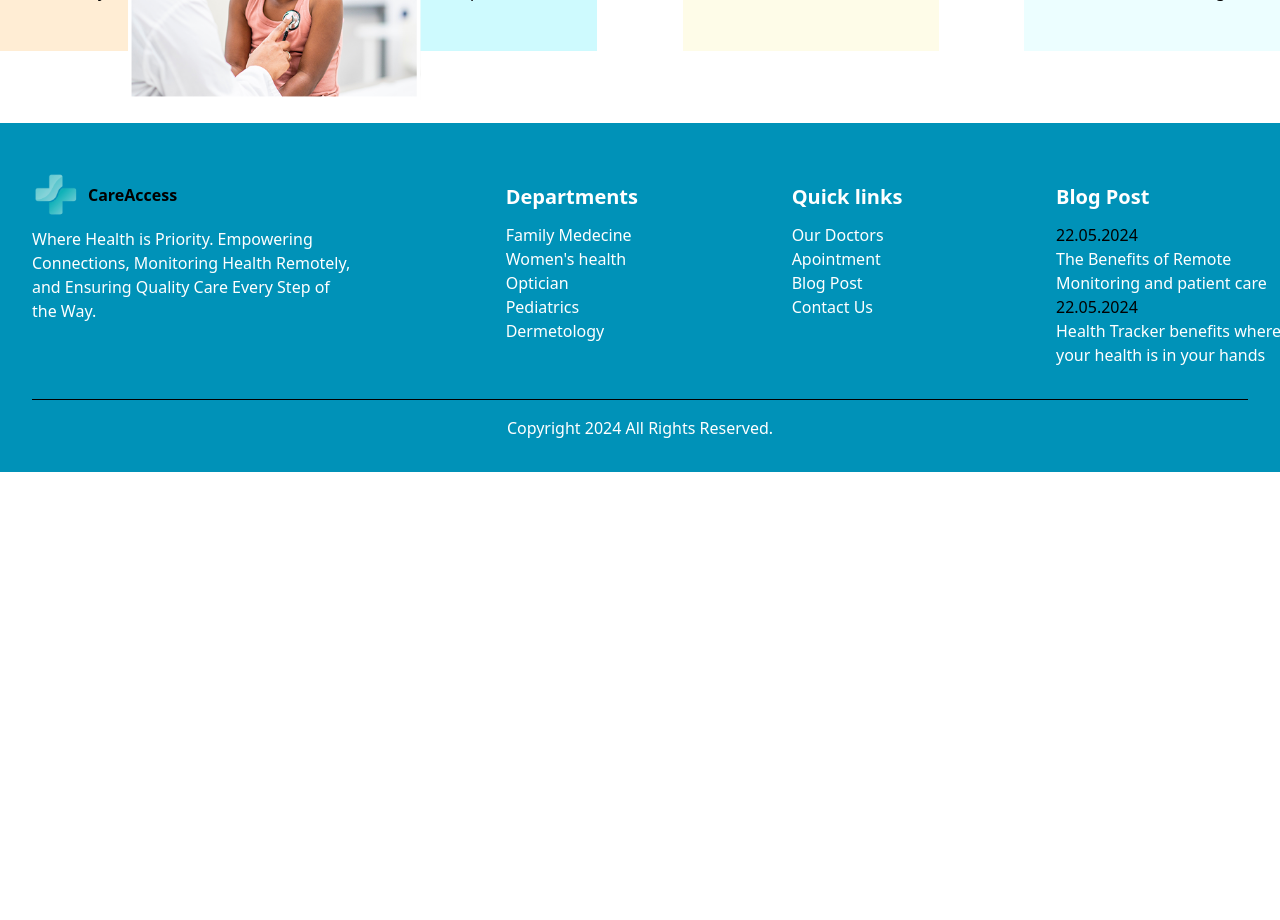
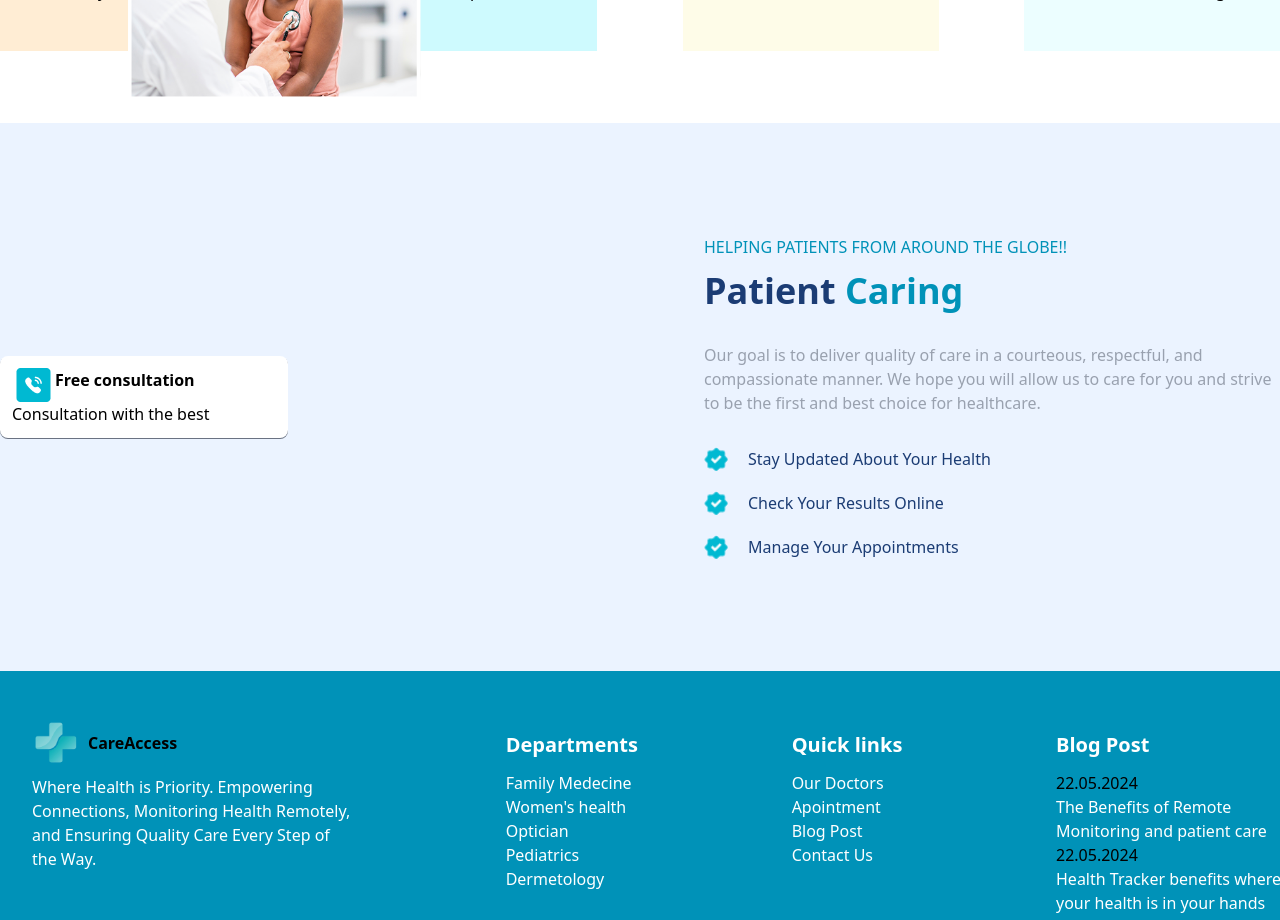
Before and after one commit to gloriaumutoni/AccessCare-Frontend, a React (Vite) app: page / in a window 1280 px wide. Shown: the part 1140-2060 px from the top of the page. Before the commit the page ends 1612 px from the top, so only its background shows below. Built offline with nearby package versions, Linux system fonts and the light colour scheme.

Commit message:
chore: create consultation component

```diff
--- a/src/Pages/Home.tsx
+++ b/src/Pages/Home.tsx
@@ -1,3 +1,4 @@
+import Consultation from "../components/Cards/Consultation"
 import Footer from "../components/Footer"
 import Health from "../components/Home/Health"
 import HeroSection from "../components/Home/HeroSection"
@@ -11,6 +12,7 @@ function Home() {
         <HeroSection />
         <Health />
       </div>
+      <Consultation />
       <Footer />
     </>
   )
--- /dev/null
+++ b/src/components/Cards/Consultation.tsx
@@ -0,0 +1,47 @@
+const details = [
+  "Stay Updated About Your Health",
+  "Check Your Results Online",
+  "Manage Your Appointments",
+]
+function Consultation() {
+  return (
+    <section className="bg-secondary py-28">
+      <div className="flex justify-between w-7xl mx-auto">
+        <div className="flex items-center">
+          <div className="p-3 rounded-lg bg-white w-2xs shadow-gray-500 shadow-2xs">
+            <div className="flex">
+              <img src="/Frame.png" alt="phone" />
+              <h1 className="text-md font-bold">Free consultation</h1>
+            </div>
+            <p>Consultation with the best</p>
+          </div>
+        </div>
+        <div className="w-xl space-y-8">
+          <div className="space-y-3">
+            <p className="text-primary-400 text-l font-medium">
+              HELPING PATIENTS FROM AROUND THE GLOBE!!
+            </p>
+            <h1 className="text-primary-500 font-bold text-4xl">
+              Patient <span className="text-primary-400">Caring</span>
+            </h1>
+          </div>
+          <p className="text-gray-400">
+            Our goal is to deliver quality of care in a courteous, respectful,
+            and compassionate manner. We hope you will allow us to care for you
+            and strive to be the first and best choice for healthcare.
+          </p>
+          <div className="space-y-5">
+            {details.map((detail) => (
+              <div key={detail} className="flex gap-5 text-primary-500">
+                <img className="w-6" src="/star.png" alt="star" />
+                <p>{detail}</p>
+              </div>
+            ))}
+          </div>
+        </div>
+      </div>
+    </section>
+  )
+}
+
+export default Consultation
--- a/src/components/Home/Health.tsx
+++ b/src/components/Home/Health.tsx
@@ -3,14 +3,15 @@ import { healthDetails } from "../data/data"
 
 function Health() {
   return (
+    <>
       <section className="relative mt-[12%] mb-18">
         <div className="flex justify-between">
           <h2 className="text-2xl font-bold w-xs">
             Your health requirements are our first focus.
           </h2>
           <p className="text-gray-400 w-md mb-12">
-          Our team of skilled medical professionals and aids ensure that you get
-          the care you need and deserve.
+            Our team of skilled medical professionals and aids ensure that you
+            get the care you need and deserve.
           </p>
         </div>
         <div className="flex justify-between">
@@ -33,6 +34,7 @@ function Health() {
           alt="health"
         />
       </section>
+    </>
   )
 }
 
```
Also changed, not shown: public/Frame.png (added), public/star.png (added). Lines whose indentation alone changed are shown as unchanged.
